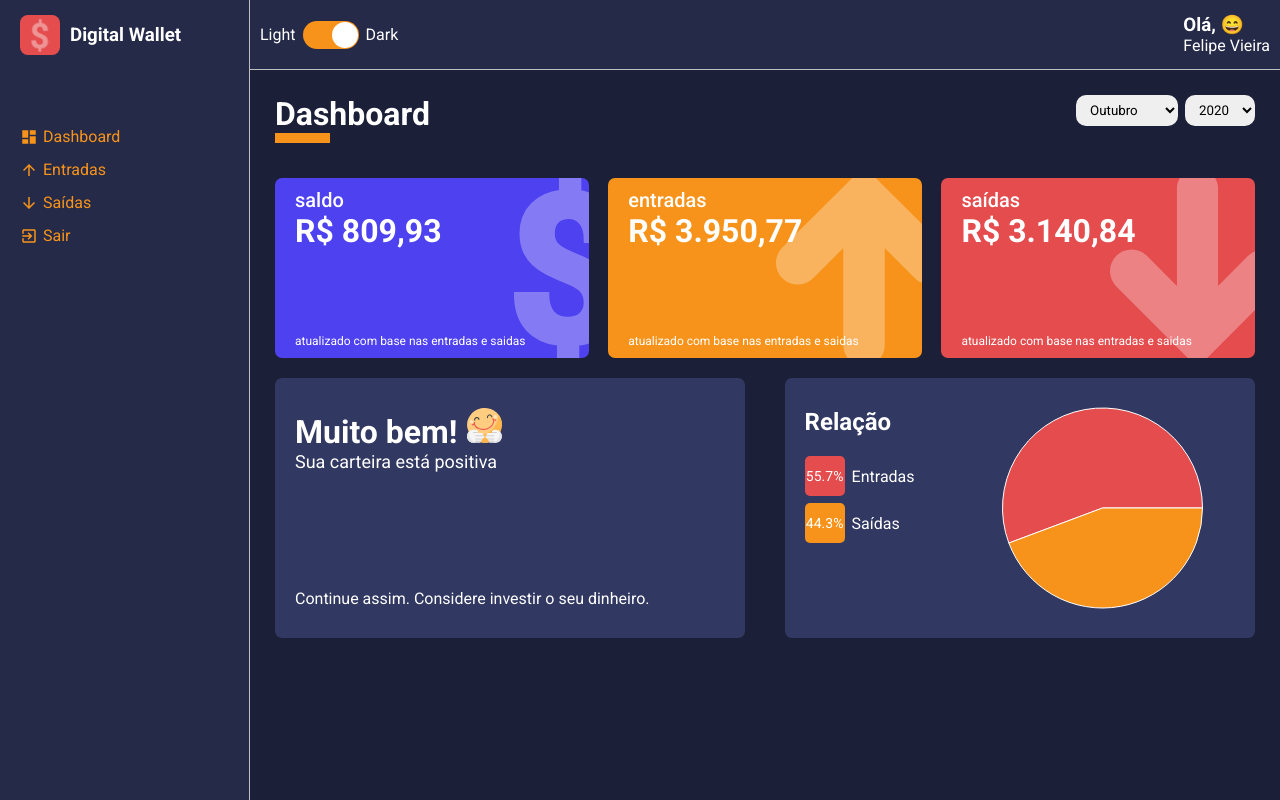
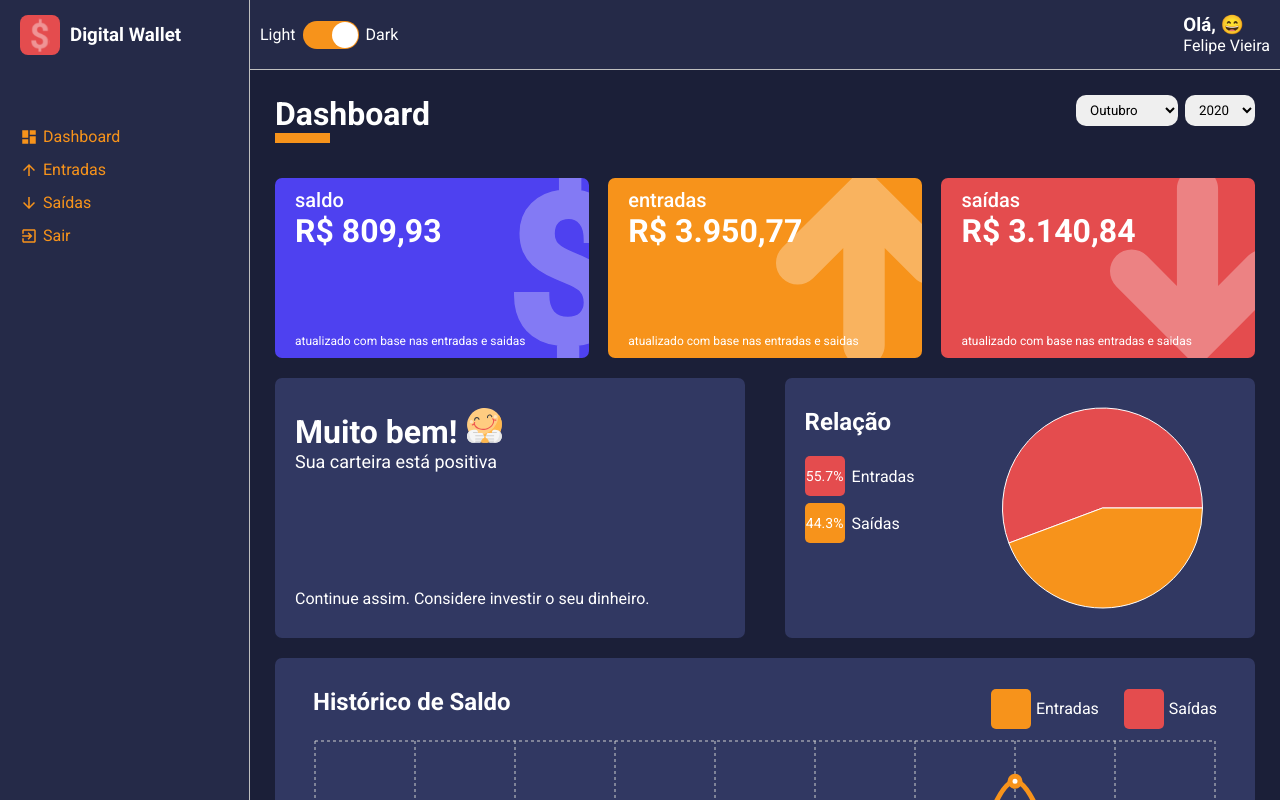
Before and after one commit to 2lipe/Digital-Wallet, a React (Create React App) app: page /dashboard in a window 1280 px wide. Built offline with nearby package versions, Linux system fonts and the light colour scheme.

Commit message:
create historyGrafic chart

```diff
--- /dev/null
+++ b/src/components/HistoryGrafic/index.tsx
@@ -0,0 +1,77 @@
+import React from 'react';
+import {
+  ResponsiveContainer,
+  LineChart,
+  Line,
+  XAxis,
+  CartesianGrid,
+  Tooltip,
+} from 'recharts';
+
+import * as S from './styled';
+
+type HistoryGraficProps = {
+  data: {
+    month: string;
+    amountEntry: number;
+    amountOutput: number;
+  }[];
+  lineColorAmountEntry: string;
+  lineColorAmountOutput: string;
+};
+
+const HistoryGrafic = ({
+  data,
+  lineColorAmountEntry,
+  lineColorAmountOutput,
+}: HistoryGraficProps) => (
+  <S.Container>
+    <S.ChartHeader>
+      <h2>Histórico de Saldo</h2>
+
+      <S.LegendContainer>
+        <S.Legend color={lineColorAmountEntry}>
+          <div></div>
+          <span>Entradas</span>
+        </S.Legend>
+        <S.Legend color={lineColorAmountOutput}>
+          <div></div>
+          <span>Saídas</span>
+        </S.Legend>
+      </S.LegendContainer>
+    </S.ChartHeader>
+
+    <S.ChartContainer>
+      <ResponsiveContainer>
+        <LineChart
+          data={data}
+          margin={{ top: 5, right: 20, left: 20, bottom: 5 }}
+        >
+          <CartesianGrid strokeDasharray="3 3" stroke="#cecece" />
+          <XAxis dataKey="month" stroke="#cecece" />
+          <Tooltip />
+          <Line
+            type="monotone"
+            dataKey="amountEntry"
+            name="Entradas"
+            stroke={lineColorAmountEntry}
+            strokeWidth={5}
+            dot={{ r: 5 }}
+            activeDot={{ r: 8 }}
+          />
+          <Line
+            type="monotone"
+            dataKey="amountOutput"
+            name="Saídas"
+            stroke={lineColorAmountOutput}
+            strokeWidth={5}
+            dot={{ r: 5 }}
+            activeDot={{ r: 8 }}
+          />
+        </LineChart>
+      </ResponsiveContainer>
+    </S.ChartContainer>
+  </S.Container>
+);
+
+export default HistoryGrafic;
--- /dev/null
+++ b/src/components/HistoryGrafic/styled.ts
@@ -0,0 +1,57 @@
+import styled from 'styled-components';
+
+type LegendProps = {
+  color: string;
+};
+
+export const ChartContainer = styled.div`
+  flex: 1;
+  height: 300px;
+`;
+
+export const Container = styled.div`
+  width: 100%;
+  background: ${({ theme }) => theme.colors.tertiary};
+  color: ${({ theme }) => theme.colors.white};
+  margin: 10px 0;
+  padding: 30px 20px;
+  border-radius: 7px;
+`;
+
+export const ChartHeader = styled.header`
+  width: 100%;
+  display: flex;
+  justify-content: space-between;
+
+  > h2 {
+    margin-bottom: 20px;
+    padding-left: 18px;
+  }
+`;
+
+export const LegendContainer = styled.ul`
+  display: flex;
+  list-style: none;
+`;
+
+export const Legend = styled.li<LegendProps>`
+  display: flex;
+  align-items: center;
+  margin-bottom: 7px;
+  margin-left: 7px;
+  padding-right: 18px;
+
+  > div {
+    background: ${({ color }) => color};
+    width: 40px;
+    height: 40px;
+    border-radius: 5px;
+    font-size: 14px;
+    line-height: 40px;
+    text-align: center;
+  }
+
+  > span {
+    margin-left: 5px;
+  }
+`;
--- a/src/pages/Dashboard/index.tsx
+++ b/src/pages/Dashboard/index.tsx
@@ -5,6 +5,7 @@ import SelectInput from '../../components/SelectInput';
 import WalletBox from '../../components/WalletBox';
 import MessageBox from '../../components/MessageBox';
 import PieGrafic from '../../components/PieGrafic';
+import HistoryGrafic from '../../components/HistoryGrafic';
 
 import happyImg from '../../assets/happy.svg';
 import sadImg from '../../assets/sad.svg';
@@ -150,6 +151,68 @@ const Dashboard = () => {
     return data;
   }, [totalGains, totalExpenses]);
 
+  const historyData = useMemo(() => {
+    return listOfMonths
+      .map((_, month) => {
+        let amountEntry = 0;
+        gains.forEach((gain) => {
+          const date = new Date(gain.date);
+          const gainMonth = date.getMonth();
+          const gainYear = date.getFullYear();
+
+          const isGainMonthAndGainYear =
+            gainMonth === month && gainYear === yearSelected;
+
+          if (isGainMonthAndGainYear) {
+            try {
+              amountEntry += Number(gain.amount);
+            } catch (error) {
+              throw new Error(
+                'Número de entrada inválido. A entrada deve ser um número',
+              );
+            }
+          }
+        });
+
+        let amountOutput = 0;
+        expenses.forEach((expense) => {
+          const date = new Date(expense.date);
+          const expenseMonth = date.getMonth();
+          const expenseYear = date.getFullYear();
+
+          const isExpenseMonthAndExpenseYear =
+            expenseMonth === month && expenseYear === yearSelected;
+
+          if (isExpenseMonthAndExpenseYear) {
+            try {
+              amountOutput += Number(expense.amount);
+            } catch (error) {
+              throw new Error(
+                'Número de saída inválido. A saída deve ser um número',
+              );
+            }
+          }
+        });
+
+        return {
+          monthNumber: month,
+          month: listOfMonths[month].substr(0, 3),
+          amountEntry,
+          amountOutput,
+        };
+      })
+      .filter((item) => {
+        const currentMonth = new Date().getMonth();
+        const currentYear = new Date().getFullYear();
+
+        const isCurrentMonthAndCurrentYearOrPassedYear =
+          (yearSelected === currentYear && item.monthNumber <= currentMonth) ||
+          yearSelected < currentYear;
+
+        return isCurrentMonthAndCurrentYearOrPassedYear;
+      });
+  }, [yearSelected]);
+
   return (
     <S.Container>
       <ContentHeader title="Dashboard" lineColor="#F7931B">
@@ -200,6 +263,12 @@ const Dashboard = () => {
         />
 
         <PieGrafic data={relationWithExpenseAndGains} />
+
+        <HistoryGrafic
+          data={historyData}
+          lineColorAmountEntry="#F7931B"
+          lineColorAmountOutput="#E44C4E"
+        />
       </S.Content>
     </S.Container>
   );
--- a/src/repositories/gains.ts
+++ b/src/repositories/gains.ts
@@ -68,6 +68,6 @@ export default [
     amount: '2500.00',
     type: 'entrada',
     frequency: 'recorrente',
-    date: '2020-09-10',
+    date: '2019-09-10',
   },
 ];
```
